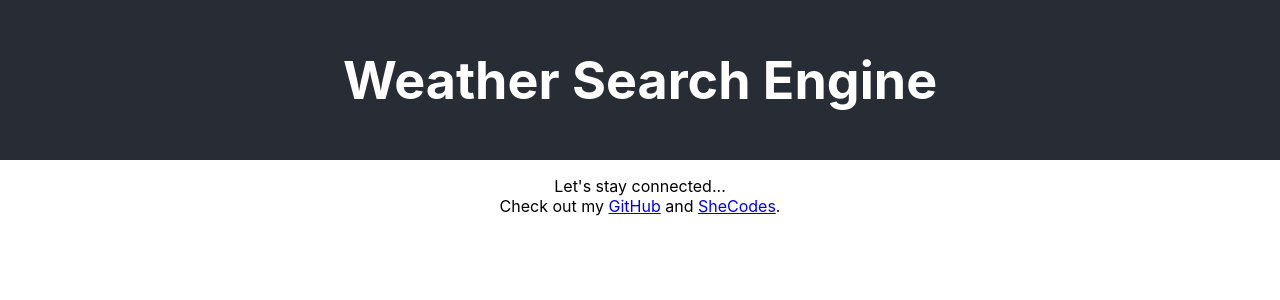
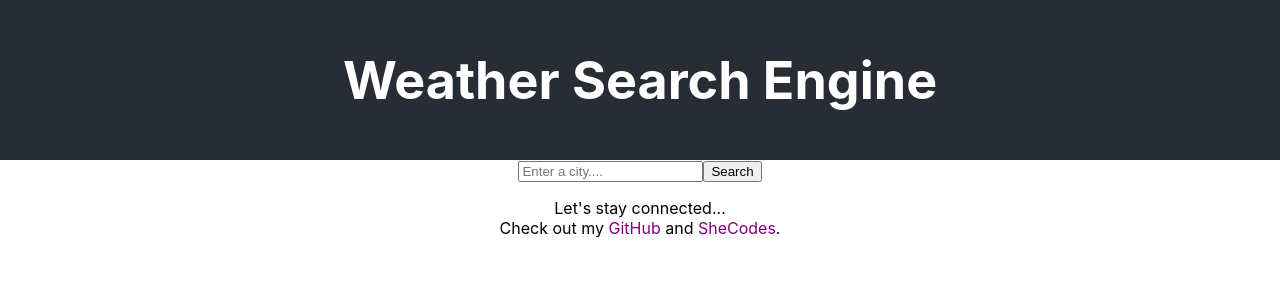
Before and after one commit to Saldaba95/react-search-engine, a React (Create React App) app: page / in a window 1280 px wide. Shown: the top 300 px of the page. Built offline with nearby package versions, Linux system fonts and the light colour scheme.

Commit message:
CSS and js
added some style and imported file

```diff
--- a/src/App.css
+++ b/src/App.css
@@ -19,15 +19,11 @@
   color: white;
 }
 
-.App-link {
-  color: #61dafb;
+.App .Shecodes,
+.App .Github {
+  color: purple;
+  text-decoration: none;
 }
-
-@keyframes App-logo-spin {
-  from {
-    transform: rotate(0deg);
-  }
-  to {
-    transform: rotate(360deg);
-  }
+.App main {
+  padding: 30px auto;
 }
--- a/src/App.js
+++ b/src/App.js
@@ -1,5 +1,5 @@
 import "./App.css";
-import Weather from "./Weather-search-engine";
+import Weathersearchengine from "./Weathersearchengine";
 
 function App() {
   return (
@@ -9,7 +9,7 @@ function App() {
       </header>
       <main>
         {" "}
-        <Weather-search-engine />
+        <Weathersearchengine />
       </main>
       <footer>
         {" "}
--- a/src/Weather-search-engine.js
+++ b/src/Weathersearchengine.js
@@ -1,6 +1,6 @@
 import React, { useState } from "react";
 import axios from "axios";
-export default function Weather() {
+export default function Weathersearchengine() {
   let [city, setCity] = useState("");
   let [loaded, setLoaded] = useState(false);
   let [weather, setWeather] = useState({});
```
